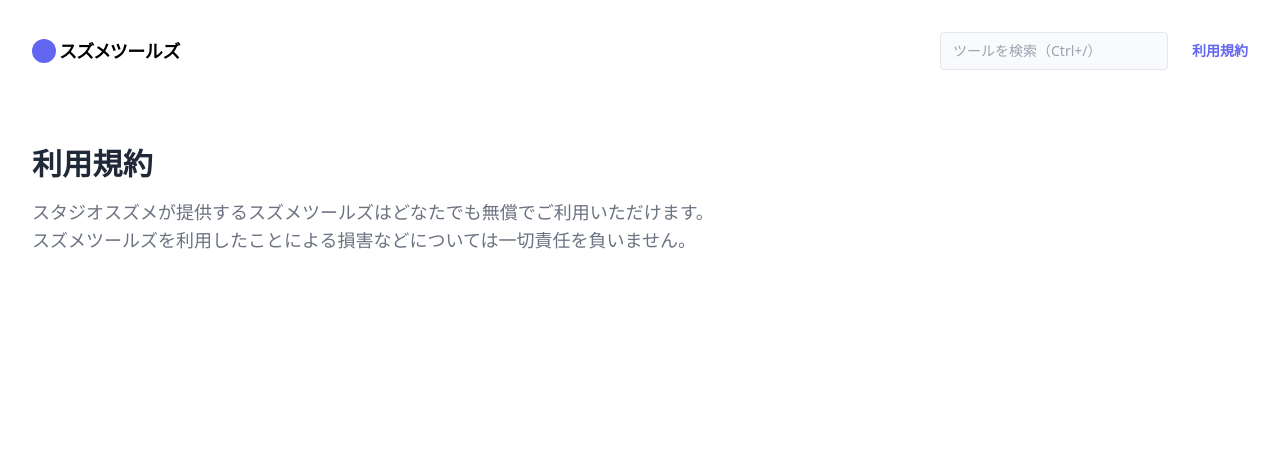
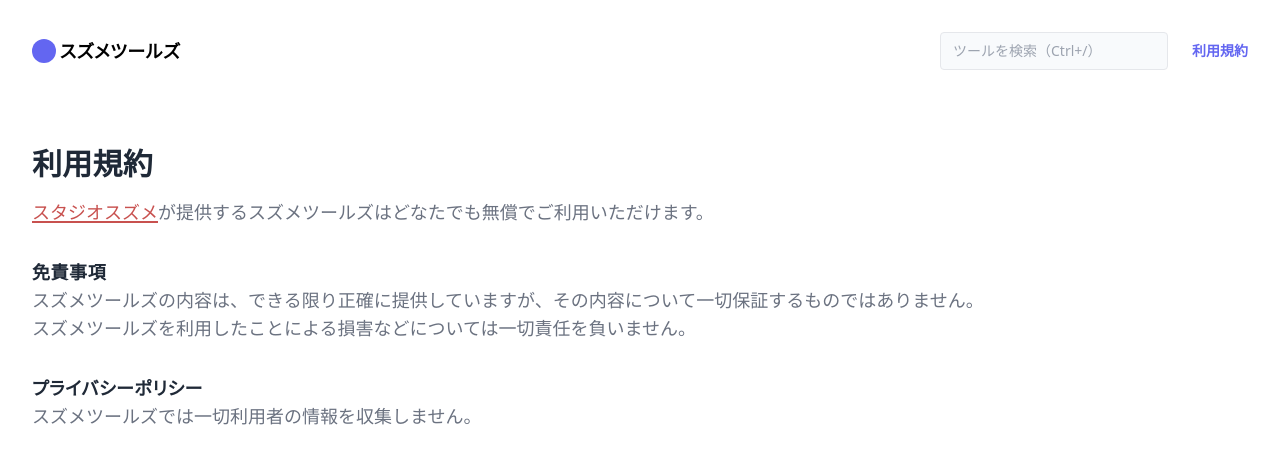
Before and after one commit to sharapeco/tools.suzume.dev, a SvelteKit app: page /tos in a window 1280 px wide. Shown: the top 464 px of the page. Built offline with nearby package versions, Linux system fonts and the light colour scheme.

Commit message:
📝 利用規約を詳しく

```diff
--- a/src/app.css
+++ b/src/app.css
@@ -1,12 +1,30 @@
 @tailwind base;
 @tailwind components;
 @tailwind utilities;
+
+:root {
+	--cap-brown: #9E6866;
+	--tie-black: #363A40;
+	--feather-cream: #F5F3EF;
+	--sky-gray: #ACB3BF;
+	--border-gray: #CDD2D8;
+	--separator-gray: #E5E7EB;
+	--accent-red: #C8514F;
+}
 
 html {
 	min-height: 100%;
 	font-family: system-ui, "Meiryo", sans-serif;
 	color: theme(colors.gray.800);
 	background-color: theme(colors.white);
+}
+
+.body-text a {
+	color: var(--accent-red);
+	text-decoration: underline;
+	text-decoration-color: rgb(var(--accent-red) / 0.2);
+	text-underline-offset: 2px;
+	text-decoration-thickness: 1.5px;
 }
 
 body {
--- a/src/routes/tos/+page.svelte
+++ b/src/routes/tos/+page.svelte
@@ -2,13 +2,27 @@
 	<title>スズメツールズ 利用規約</title>
 </svelte:head>
 
-<main class="pt-2 pb-4 text-gray-500 py-6 sm:py-8 lg:py-12">
+<main class="pt-2 pb-4 text-gray-500 py-6 sm:py-8 lg:py-12 body-text">
 	<header class="mb-5">
 		<h1 class="text-gray-800 text-3xl leading-7 font-bold">利用規約</h1>
 	</header>
 
-	<ol class="mb-6 sm:text-lg md:mb-8">
+	<ol class="sm:text-lg">
 		<li><a href="https://suzume.dev">スタジオスズメ</a>が提供するスズメツールズはどなたでも無償でご利用いただけます。</li>
-		<li>スズメツールズを利用したことによる損害などについては一切責任を負いません。</li>
 	</ol>
+
+	<section class="my-6 md:my-8">
+		<h2 class="text-gray-800 text-lg font-bold">免責事項</h2>
+		<ol class="sm:text-lg">
+			<li>スズメツールズの内容は、できる限り正確に提供していますが、その内容について一切保証するものではありません。</li>
+			<li>スズメツールズを利用したことによる損害などについては一切責任を負いません。</li>
+		</ol>
+	</section>
+
+	<section class="my-6 md:my-8">
+		<h2 class="text-gray-800 text-lg font-bold">プライバシーポリシー</h2>
+		<ol class="sm:text-lg">
+			<li>スズメツールズでは一切利用者の情報を収集しません。</li>
+		</ol>
+	</section>
 </main>
```
